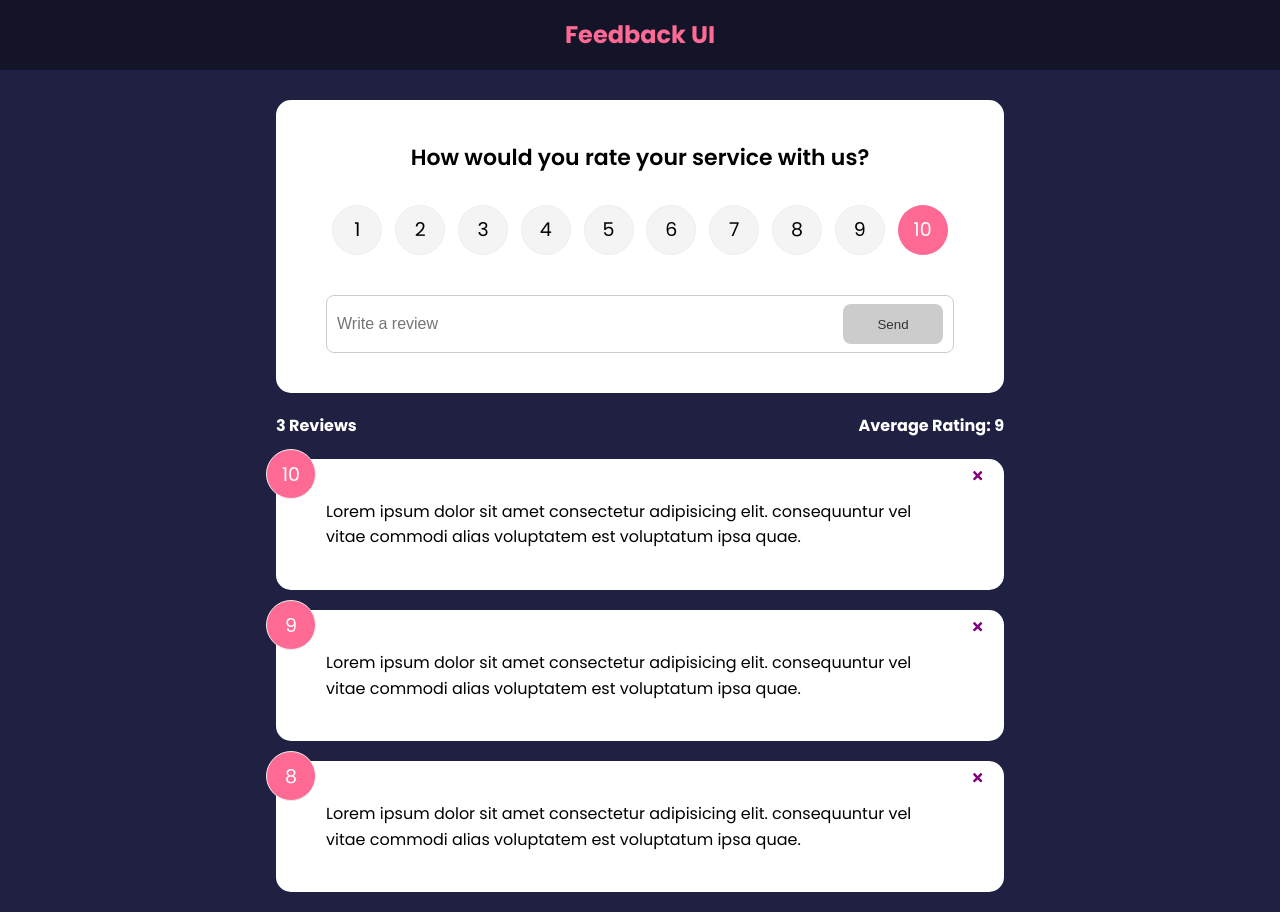
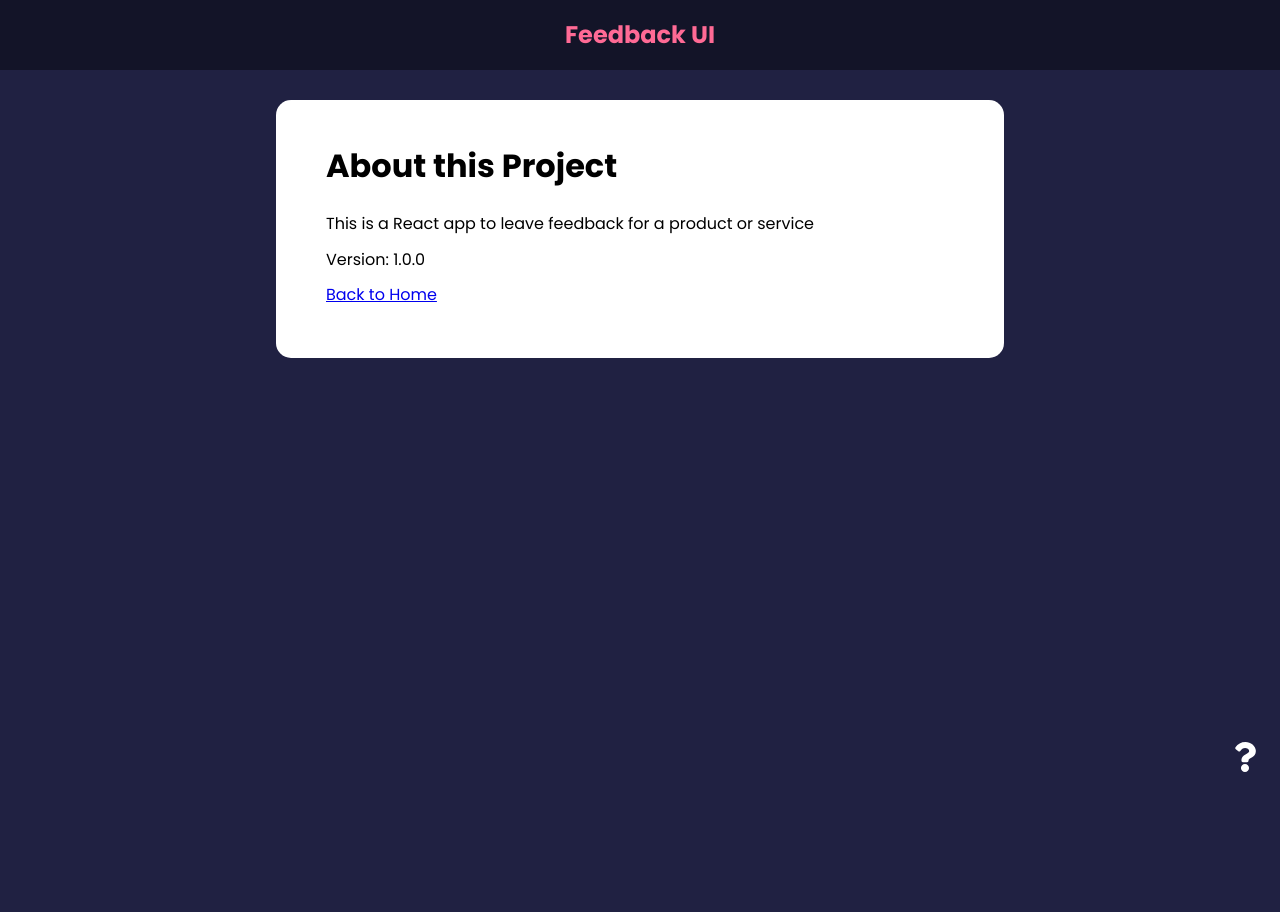
Before and after one commit to ryanhyunlee/feedback, a React (Create React App) app: page /about in a window 1280 px wide. After the commit the page ends 800 px from the top, so only its background shows below. Built offline with nearby package versions, Linux system fonts and the light colour scheme.

Commit message:
Add context

```diff
--- a/package.json
+++ b/package.json
@@ -10,6 +10,7 @@
     "react": "^17.0.2",
     "react-dom": "^17.0.2",
     "react-icons": "^4.3.1",
+    "react-router-dom": "^6.2.1",
     "react-scripts": "5.0.0",
     "uuid": "^8.3.2",
     "web-vitals": "^2.1.4"
--- a/src/App.js
+++ b/src/App.js
@@ -1,36 +1,38 @@
-import { useState } from 'react'
-import { v4 as uuidv4 } from 'uuid'
+import { BrowserRouter as Router, Route, Routes } from 'react-router-dom'
 
-import FeedbackData from './data/FeedbackData'
+import AboutPage from './pages/AboutPage'
+import { FeedbackProvider } from './context/FeedbackContext'
+
 import Header from './components/Header'
 import FeedbackList from './components/FeedbackList'
 import FeedbackStats from './components/FeedbackStats'
 import FeedbackForm from './components/FeedbackForm'
+import AboutIconLink from './components/AboutIconLink'
 
 const App = () => {
-  const [feedback, setFeedback] = useState(FeedbackData)
-
-  const deleteFeedback = id => {
-    if (window.confirm('Are you sure you want to delete?')) {
-      setFeedback(feedback.filter(item => item.id !== id))
-    }
-  }
-
-  const addFeedback = newFeedback => {
-    newFeedback.id = uuidv4()
-    setFeedback([newFeedback, ...feedback])
-    console.log(newFeedback)
-  }
-
   return (
-    <>
-      <Header />
-      <div className="container">
-        <FeedbackForm handleAdd={addFeedback} />
-        <FeedbackStats feedback={feedback} />
-        <FeedbackList feedback={feedback} handleDelete={deleteFeedback} />
-      </div>
-    </>
+    <FeedbackProvider>
+      <Router>
+        <Header />
+        <div className="container">
+          <Routes>
+            <Route
+              exact
+              path="/"
+              element={
+                <>
+                  <FeedbackForm />
+                  <FeedbackStats />
+                  <FeedbackList />
+                </>
+              }
+            ></Route>
+            <Route exact path="/about" element={<AboutPage />} />
+          </Routes>
+          <AboutIconLink />
+        </div>
+      </Router>
+    </FeedbackProvider>
   )
 }
 
--- /dev/null
+++ b/src/components/AboutIconLink.jsx
@@ -0,0 +1,14 @@
+import { Link } from 'react-router-dom'
+import { FaQuestion } from 'react-icons/fa'
+
+const AboutIconLink = () => {
+  return (
+    <div className="about-link">
+      <Link to="/about">
+        <FaQuestion size={30} />
+      </Link>
+    </div>
+  )
+}
+
+export default AboutIconLink
--- a/src/components/FeedbackForm.jsx
+++ b/src/components/FeedbackForm.jsx
@@ -1,14 +1,27 @@
-import { useState } from 'react'
+import { useState, useContext, useEffect } from 'react'
+
 import Card from './shared/Card'
 import Button from './shared/Button'
 
 import RatingSelect from './RatingSelect'
+import FeedbackContext from '../context/FeedbackContext'
 
-const FeedbackForm = ({ handleAdd }) => {
+const FeedbackForm = () => {
   const [text, setText] = useState('')
   const [btnDisabled, setBtnDisabled] = useState(true)
   const [message, setMessage] = useState('')
   const [rating, setRating] = useState(10)
+
+  const { addFeedback, feedbackEdit, updateFeedback } =
+    useContext(FeedbackContext)
+
+  useEffect(() => {
+    if (feedbackEdit.edit === true) {
+      setBtnDisabled(false)
+      setText(feedbackEdit.item.text)
+      setRating(feedbackEdit.item.rating)
+    }
+  }, [feedbackEdit])
 
   const handleTextChange = e => {
     if (text === '') {
@@ -33,7 +46,13 @@
         rating,
       }
 
-      handleAdd(newFeedback)
+      if (feedbackEdit.edit === true) {
+        updateFeedback(feedbackEdit.item.id, newFeedback)
+      } else {
+        addFeedback(newFeedback)
+      }
+
+      addFeedback(newFeedback)
       setText('')
     }
   }
--- a/src/components/FeedbackItem.jsx
+++ b/src/components/FeedbackItem.jsx
@@ -1,13 +1,20 @@
 import PropTypes from 'prop-types'
 import Card from './shared/Card'
-import { FaTimes } from 'react-icons/fa'
+import { FaTimes, FaEdit } from 'react-icons/fa'
+import { useContext } from 'react'
+import FeedbackContext from '../context/FeedbackContext'
 
-const FeedbackItem = ({ item: { id, rating, text }, handleDelete }) => {
+const FeedbackItem = ({ item, item: { id, rating, text } }) => {
+  const { deleteFeedback, editFeedback } = useContext(FeedbackContext)
+
   return (
     <Card>
       <div className="num-display">{rating}</div>
-      <button onClick={() => handleDelete(id)} className="close">
+      <button onClick={() => deleteFeedback(id)} className="close">
         <FaTimes color="purple" />
+      </button>
+      <button onClick={() => editFeedback(item)} className="edit">
+        <FaEdit color="purple" />
       </button>
       <div className="text-display">{text}</div>
     </Card>
--- a/src/components/FeedbackList.jsx
+++ b/src/components/FeedbackList.jsx
@@ -1,8 +1,11 @@
-import PropTypes from 'prop-types'
+import { useContext } from 'react'
+import FeedbackContext from '../context/FeedbackContext'
 import { motion, AnimatePresence } from 'framer-motion'
 import FeedbackItem from './FeedbackItem'
 
-const FeedbackList = ({ feedback, handleDelete }) => {
+const FeedbackList = () => {
+  const { feedback } = useContext(FeedbackContext)
+
   if (!feedback || feedback.length === 0) {
     return <p>No Feedback yet</p>
   }
@@ -17,34 +20,12 @@
             animate={{ opacity: 1 }}
             exit={{ opacity: 0 }}
           >
-            <FeedbackItem
-              key={item.id}
-              item={item}
-              handleDelete={handleDelete}
-            />
+            <FeedbackItem key={item.id} item={item} />
           </motion.div>
         ))}
       </AnimatePresence>
     </div>
   )
-
-  // return (
-  //   <div className="feedback-list">
-  //     {feedback.map(item => (
-  //       <FeedbackItem key={item.id} item={item} handleDelete={handleDelete} />
-  //     ))}
-  //   </div>
-  // )
-}
-
-FeedbackList.propTypes = {
-  feedback: PropTypes.arrayOf(
-    PropTypes.shape({
-      id: PropTypes.oneOfType([PropTypes.string, PropTypes.number]).isRequired,
-      text: PropTypes.string.isRequired,
-      rating: PropTypes.number.isRequired,
-    })
-  ),
 }
 
 export default FeedbackList
--- a/src/components/FeedbackStats.jsx
+++ b/src/components/FeedbackStats.jsx
@@ -1,6 +1,9 @@
-import PropTypes from 'prop-types'
+import FeedbackContext from '../context/FeedbackContext'
+import { useContext } from 'react'
 
-const FeedbackStats = ({ feedback }) => {
+const FeedbackStats = () => {
+  const { feedback } = useContext(FeedbackContext)
+
   // Calculate average
   let average =
     feedback.reduce((acc, cur) => {
@@ -17,8 +20,4 @@
   )
 }
 
-FeedbackStats.propTypes = {
-  feedback: PropTypes.array,
-}
-
 export default FeedbackStats
--- a/src/components/Header.jsx
+++ b/src/components/Header.jsx
@@ -1,3 +1,4 @@
+import { Link } from 'react-router-dom'
 import PropTypes from 'prop-types'
 
 const Header = ({ text, bgColor, textColor }) => {
--- a/src/components/RatingSelect.jsx
+++ b/src/components/RatingSelect.jsx
@@ -1,12 +1,19 @@
-import { useState } from 'react'
+import { useState, useContext, useEffect } from 'react'
+import FeedbackContext from '../context/FeedbackContext'
 
 const RatingSelect = ({ select }) => {
   const [selected, setSelected] = useState(10)
+
+  const { feedbackEdit } = useContext(FeedbackContext)
 
   const handleChange = e => {
     setSelected(+e.currentTarget.value)
     select(+e.currentTarget.value)
   }
+
+  useEffect(() => {
+    setSelected(feedbackEdit.item.rating)
+  }, [feedbackEdit])
 
   return (
     <ul className="rating">
--- /dev/null
+++ b/src/context/FeedbackContext.js
@@ -0,0 +1,71 @@
+import { createContext, useState } from 'react'
+import { v4 as uuidv4 } from 'uuid'
+
+const FeedbackContext = createContext()
+
+export const FeedbackProvider = ({ children }) => {
+  const [feedback, setFeedback] = useState([
+    {
+      id: 1,
+      text: 'This is feedback item 1',
+      rating: 10,
+    },
+    {
+      id: 2,
+      text: 'This is feedback item 2',
+      rating: 9,
+    },
+    {
+      id: 3,
+      text: 'This is feedback item 3',
+      rating: 7,
+    },
+  ])
+
+  const [feedbackEdit, setFeedbackEdit] = useState({
+    item: {},
+    edit: false,
+  })
+
+  const deleteFeedback = id => {
+    if (window.confirm('Are you sure you want to delete?')) {
+      setFeedback(feedback.filter(item => item.id !== id))
+    }
+  }
+
+  const addFeedback = newFeedback => {
+    newFeedback.id = uuidv4()
+    setFeedback([newFeedback, ...feedback])
+    console.log(newFeedback)
+  }
+
+  const editFeedback = item => {
+    setFeedbackEdit({
+      item,
+      edit: true,
+    })
+  }
+
+  const updateFeedback = (id, updItem) => {
+    setFeedback(
+      feedback.map(item => (item.id === id ? { ...item, ...updItem } : item))
+    )
+  }
+
+  return (
+    <FeedbackContext.Provider
+      value={{
+        feedback,
+        deleteFeedback,
+        addFeedback,
+        editFeedback,
+        feedbackEdit,
+        updateFeedback,
+      }}
+    >
+      {children}
+    </FeedbackContext.Provider>
+  )
+}
+
+export default FeedbackContext
--- a/src/data/FeedbackData.js
+++ /dev/null
@@ -1,19 +0,0 @@
-const FeedbackData = [
-  {
-    id: 1,
-    rating: 10,
-    text: 'Lorem ipsum dolor sit amet consectetur adipisicing elit. consequuntur vel vitae commodi alias voluptatem est voluptatum ipsa quae.',
-  },
-  {
-    id: 2,
-    rating: 9,
-    text: 'Lorem ipsum dolor sit amet consectetur adipisicing elit. consequuntur vel vitae commodi alias voluptatem est voluptatum ipsa quae.',
-  },
-  {
-    id: 3,
-    rating: 8,
-    text: 'Lorem ipsum dolor sit amet consectetur adipisicing elit. consequuntur vel vitae commodi alias voluptatem est voluptatum ipsa quae.',
-  },
-]
-
-export default FeedbackData
--- /dev/null
+++ b/src/pages/AboutPage.jsx
@@ -0,0 +1,19 @@
+import { Link } from 'react-router-dom'
+import Card from '../components/shared/Card'
+
+const AboutPage = () => {
+  return (
+    <Card>
+      <div className="about">
+        <h1>About this Project</h1>
+        <p>This is a React app to leave feedback for a product or service</p>
+        <p>Version: 1.0.0</p>
+        <p>
+          <Link to="/">Back to Home</Link>
+        </p>
+      </div>
+    </Card>
+  )
+}
+
+export default AboutPage
```
Also changed, not shown: 1 other file (tests, documents, lock files or other folders).
